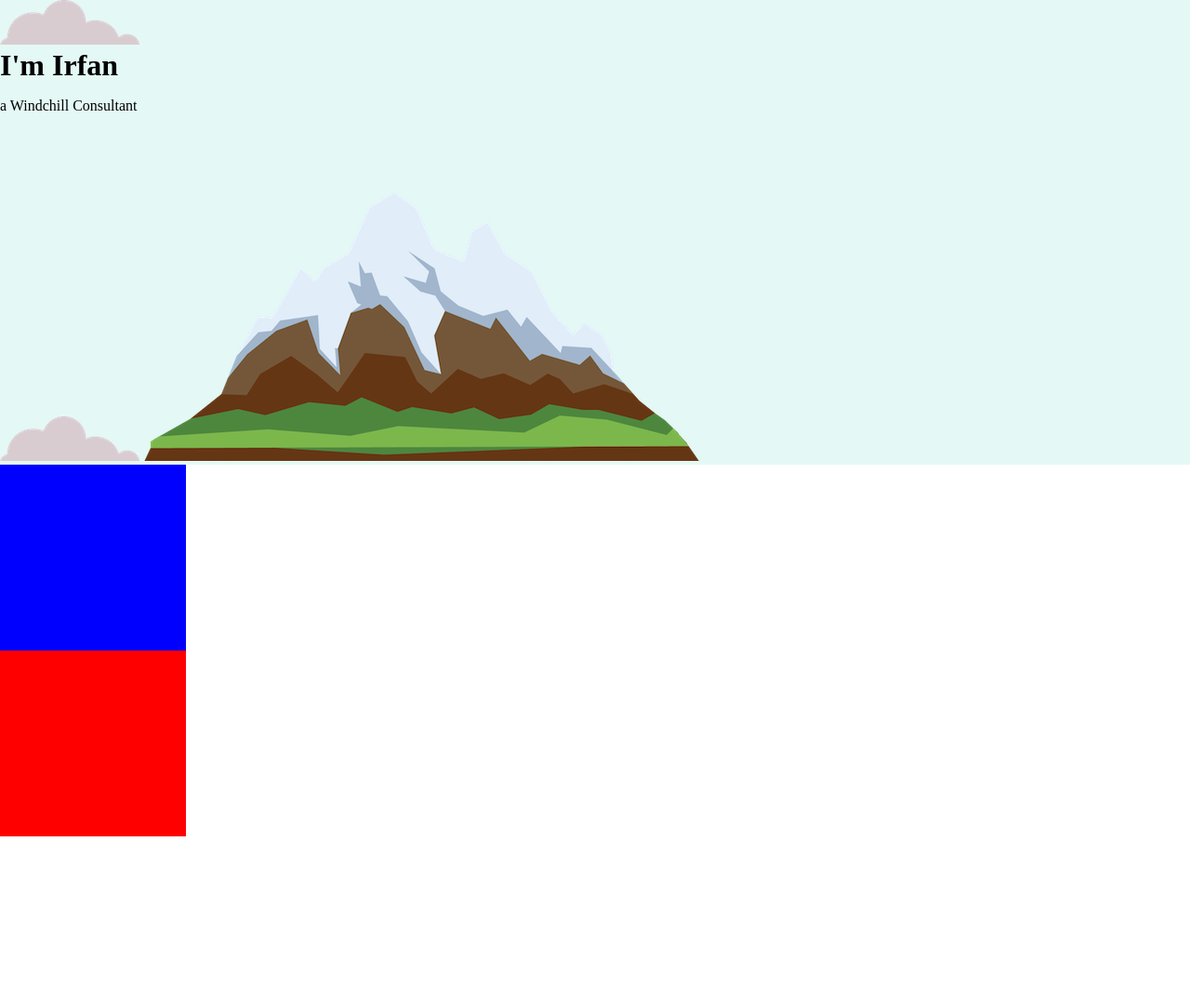
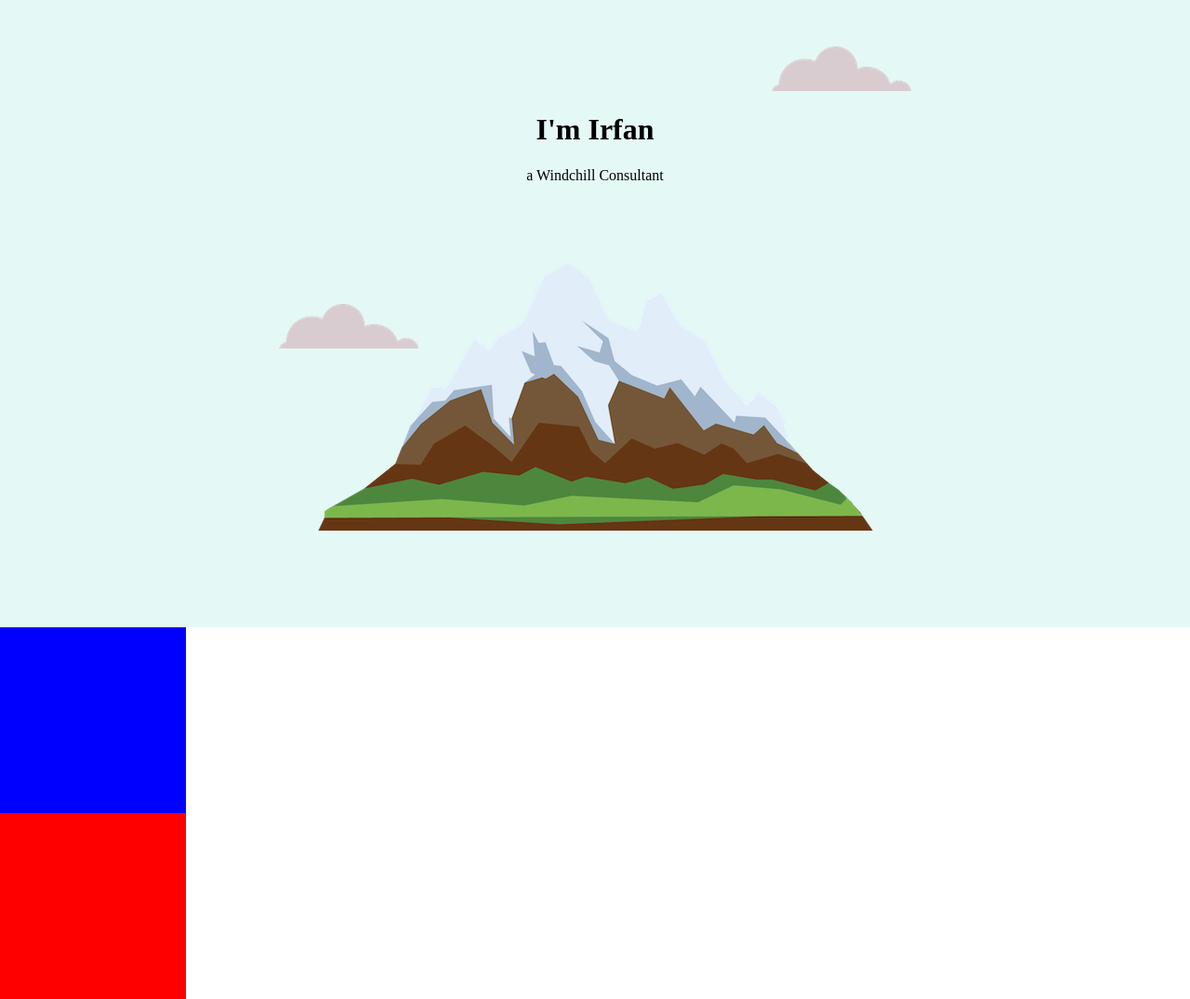
Before and after one commit to irfansh332/CCS-MySite, a plain HTML site: page index.html in a window 1280 px wide. Shown: the whole page at 93% size. Before the commit the page ends 900 px from the top, so only its background shows below. Drawn offline with Linux system fonts and the light colour scheme.

Commit message:
49. The Dark Art of Centering Elements with CSS

```diff
--- a/css/styles.css
+++ b/css/styles.css
@@ -1,5 +1,13 @@
+body{
+    margin: 0px;
+    text-align: center;
+}
+
+
 .top-container{
     background-color: #E4F9F5;
+    position: relative;
+    padding: 100px;
 
 }
 
@@ -18,3 +26,16 @@
     width: 200px;
     background-color: red;
 }
+
+.bottom-cloud{
+    position: absolute;
+    right: 300px;
+    top: 50px;
+}
+
+.top-cloud{
+    position: absolute;
+    left: 300px;
+    bottom: 300px;
+
+}
--- a/index.html
+++ b/index.html
@@ -9,10 +9,10 @@
 
 <body class="intial_margin">
     <div class="intial_margin top-container">
-        <img src="images/cloud.png" alt="cloud-img">
-        <h1 class="intial_margin">I'm Irfan</h1>
+        <img class="top-cloud" src="images/cloud.png" alt="cloud-img">
+        <h1>I'm Irfan</h1>
         <p>a Windchill Consultant</p>
-        <img src="images/cloud.png" alt="cloud-img">
+        <img class="bottom-cloud" src="images/cloud.png" alt="cloud-img">
         <img src="images/mountain.png" alt="mountain-img">
     </div>
     <div class="middle-container">
```
